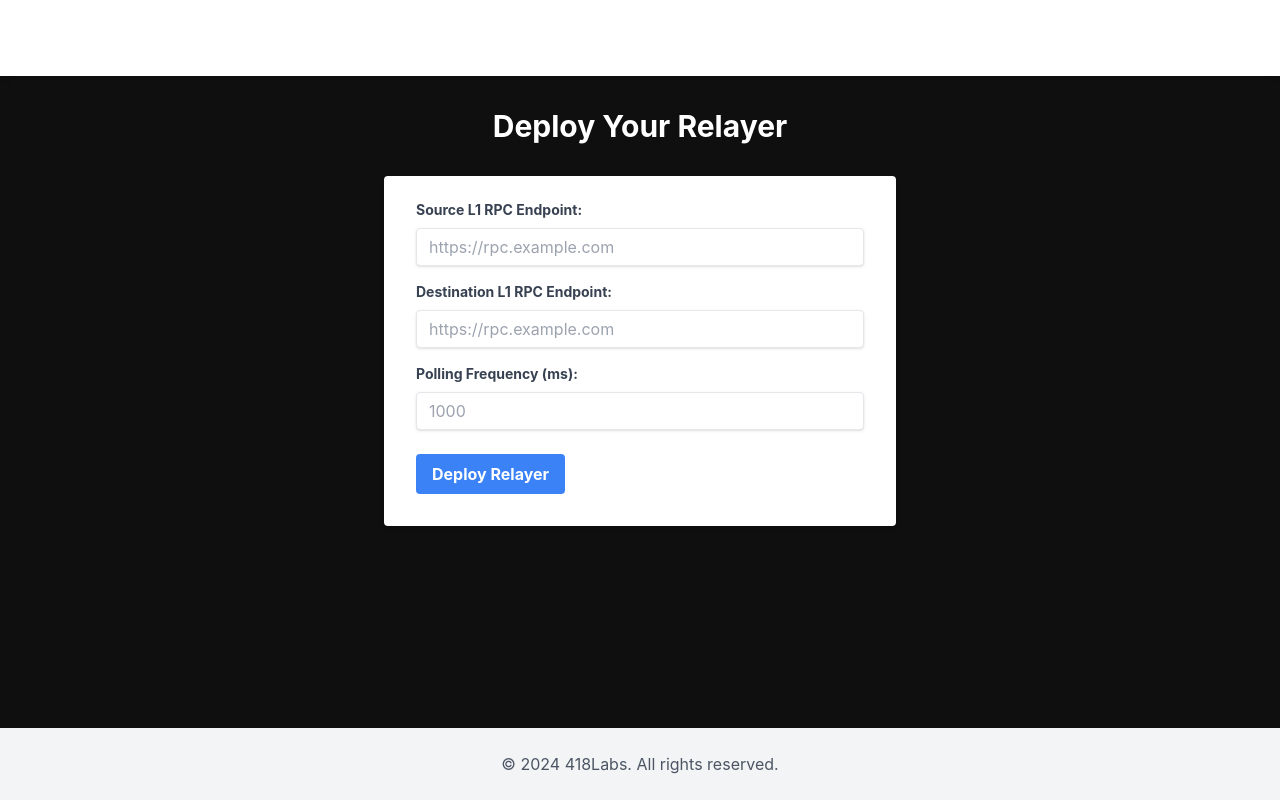
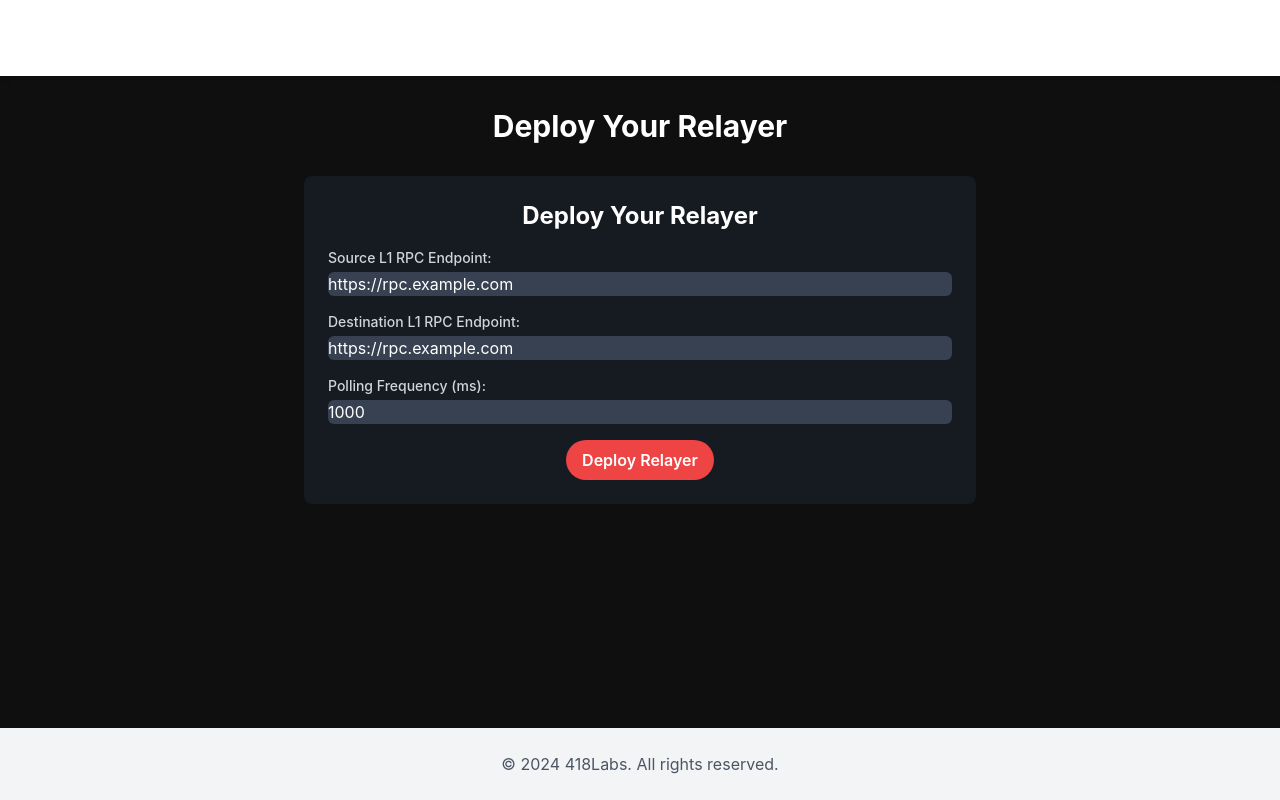
Before and after one commit to 418labs/Avax-Cableway, a Next.js app: page /deploy in a window 1280 px wide. Built offline with nearby package versions, Linux system fonts and the light colour scheme.

Commit message:
add: deploy form with styles

```diff
--- a/src/components/DeployForm/index.tsx
+++ b/src/components/DeployForm/index.tsx
@@ -1,72 +1,76 @@
 'use client';
 
-import React, { useState } from 'react'
+import React, { useState } from 'react';
 
-const DeployForm: React.FC = () => {
-  const [sourceRPC, setSourceRPC] = useState('')
-  const [destRPC, setDestRPC] = useState('')
-  const [pollingFrequency, setPollingFrequency] = useState('')
-
-  const handleSubmit = async (e: React.FormEvent) => {
-    e.preventDefault()
-    // TODO: Implement form submission logic
-    console.log('Form submitted', { sourceRPC, destRPC, pollingFrequency })
+interface DeployFormProps {
+  onDeploy: (data: {
+    sourceRPC: string;
+    destinationRPC: string;
+    pollingFrequency: string;
+  }) => void;
 }
 
+const DeployForm: React.FC<DeployFormProps> = ({ onDeploy }) => {
+  const [sourceRPC, setSourceRPC] = useState('https://rpc.example.com');
+  const [destinationRPC, setDestinationRPC] = useState('https://rpc.example.com');
+  const [pollingFrequency, setPollingFrequency] = useState('1000');
+
+  const handleSubmit = (e: React.FormEvent) => {
+    e.preventDefault();
+    onDeploy({ sourceRPC, destinationRPC, pollingFrequency });
+  };
+
   return (
-    <form onSubmit={handleSubmit} className="max-w-lg mx-auto bg-white shadow-md rounded px-8 pt-6 pb-8 mb-4">
-      <div className="mb-4">
-        <label className="block text-gray-700 text-sm font-bold mb-2" htmlFor="sourceRPC">
+    <div className="bg-gray-800 bg-opacity-50 p-6 rounded-lg backdrop-filter backdrop-blur-lg max-w-2xl mx-auto">
+      <h2 className="text-2xl font-bold mb-4 text-center">Deploy Your Relayer</h2>
+      <form onSubmit={handleSubmit} className="space-y-4">
+        <div>
+          <label htmlFor="sourceRPC" className="block text-sm font-medium text-gray-300">
             Source L1 RPC Endpoint:
           </label>
           <input
-          className="shadow appearance-none border rounded w-full py-2 px-3 text-gray-700 leading-tight focus:outline-none focus:shadow-outline"
+            type="text"
             id="sourceRPC"
-          type="text"
-          placeholder="https://rpc.example.com"
             value={sourceRPC}
             onChange={(e) => setSourceRPC(e.target.value)}
             required
+            className="mt-1 block w-full rounded-md bg-gray-700 border-gray-600 text-white focus:border-red-500 focus:ring-red-500"
           />
         </div>
-      <div className="mb-4">
-        <label className="block text-gray-700 text-sm font-bold mb-2" htmlFor="destRPC">
+        <div>
+          <label htmlFor="destinationRPC" className="block text-sm font-medium text-gray-300">
             Destination L1 RPC Endpoint:
           </label>
           <input
-          className="shadow appearance-none border rounded w-full py-2 px-3 text-gray-700 leading-tight focus:outline-none focus:shadow-outline"
-          id="destRPC"
             type="text"
-          placeholder="https://rpc.example.com"
-          value={destRPC}
-          onChange={(e) => setDestRPC(e.target.value)}
+            id="destinationRPC"
+            value={destinationRPC}
+            onChange={(e) => setDestinationRPC(e.target.value)}
             required
+            className="mt-1 block w-full rounded-md bg-gray-700 border-gray-600 text-white focus:border-red-500 focus:ring-red-500"
           />
         </div>
-      <div className="mb-6">
-        <label className="block text-gray-700 text-sm font-bold mb-2" htmlFor="pollingFrequency">
+        <div>
+          <label htmlFor="pollingFrequency" className="block text-sm font-medium text-gray-300">
             Polling Frequency (ms):
           </label>
           <input
-          className="shadow appearance-none border rounded w-full py-2 px-3 text-gray-700 leading-tight focus:outline-none focus:shadow-outline"
+            type="number"
             id="pollingFrequency"
-          type="number"
-          placeholder="1000"
             value={pollingFrequency}
             onChange={(e) => setPollingFrequency(e.target.value)}
             required
+            className="mt-1 block w-full rounded-md bg-gray-700 border-gray-600 text-white focus:border-red-500 focus:ring-red-500"
           />
         </div>
-      <div className="flex items-center justify-between">
-        <button
-          className="bg-blue-500 hover:bg-blue-700 text-white font-bold py-2 px-4 rounded focus:outline-none focus:shadow-outline"
-          type="submit"
-        >
+        <div className="text-center">
+          <button type="submit" className="btn btn-primary">
             Deploy Relayer
           </button>
         </div>
       </form>
-  )
-}
+    </div>
+  );
+};
 
-export default DeployForm
+export default DeployForm;
```
Lines whose indentation alone changed are shown as unchanged.
